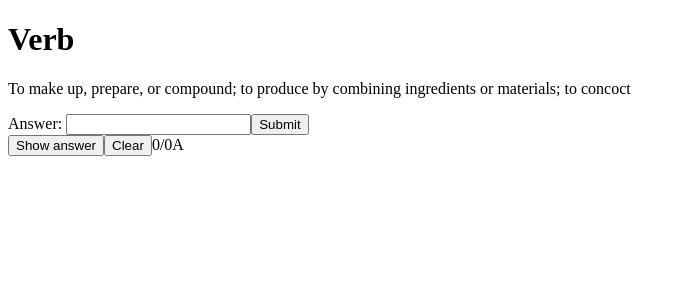
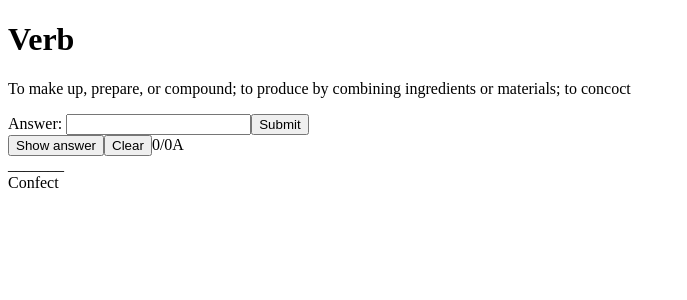
Before and after one commit to Farchanter/flashcardapp, an Angular app in the folder danger/FlashCardApp/: page / in a window 1280 px wide. Both pictures are taken after a click on the button "Show answer". Shown: the top 300 px of the page, without its empty margins (0-687 px from the left). Built offline with nearby package versions, Linux system fonts and the light colour scheme.

Commit message:
about to start jeopardy

```diff
--- a/danger/FlashCardApp/src/app/app.component.html
+++ b/danger/FlashCardApp/src/app/app.component.html
@@ -6,15 +6,18 @@
 		<span></span>
 		<span></span>
 	</div>
-	<form #userAnswer = "ngForm" (ngSubmit) = "onClickSubmit(userAnswer.value)">
+	<form #userAnswer = "ngForm" (ngSubmit) = "onClickSubmit()" [(ngModel)]="guess" name="guess" ngDefaultControl>
 		Answer:
 		<input type="text" name="text" ngModel/>
 		<input type="submit" id="submit" value="Submit"/>
 	</form>
 	<span></span>
-	<button>Show answer</button>
-	<button>Clear</button>
+	<button (click)="showAnswer = !showAnswer">Show answer</button>
+	<button (click)="userAnswer.setValue({'guess':'', 'text':''})">Clear</button>
 	<span>{{numberRight}}/{{numberGuesses}}</span>
 	<span>{{letterGrade()}}</span>
+    <div>{{blankString}}</div>
 	<div id="wrongAnswerExplainer" *ngIf="isPreviousWrongQuestion === true">*You are being shown this question because you made a mistake on it previously</div>
+    <div *ngIf="showAnswer">{{answerToCurrentQuestion}}</div>
+
 </div>
--- a/danger/FlashCardApp/src/app/app.component.ts
+++ b/danger/FlashCardApp/src/app/app.component.ts
@@ -14,6 +14,24 @@ let popRandomQuestion = function()
 	cat = randomQuestion.category;
 	console.log(atcq);
 };
+
+let assembleBlankString = function()
+{
+    let resultString = '';
+    for (let char of atcq)
+    {
+        if(' ' === char)
+        {
+            resultString += ' ';
+        }
+        else
+        {
+            resultString += '_';
+        }
+    }
+
+    return resultString;
+}
 popRandomQuestion();
 
 @Component({
@@ -22,7 +40,7 @@ popRandomQuestion();
   styleUrls: ['./app.component.css']
 })
 export class AppComponent {
-  title = 'English';
+    title = 'English';
 	currentQuestion = cq;
 	answerToCurrentQuestion = atcq;
 	category = cat;
@@ -30,18 +48,24 @@ export class AppComponent {
     numberGuesses = 0;
     numberRight = 0;
 	json:any = questions;
+    showAnswer = false;
+    guess = '';
+    blankString = assembleBlankString();
 
-	onClickSubmit(data:any)
+	onClickSubmit()
 	{
         this.numberGuesses++;
-		if(this.answerToCurrentQuestion.toUpperCase() === data.text.toUpperCase())
+        console.log(this.guess);
+		if(this.answerToCurrentQuestion.toUpperCase() === this.guess.toUpperCase())
 		{
 			popRandomQuestion();
+            this.blankString = assembleBlankString();
 			this.currentQuestion = cq;
 			this.answerToCurrentQuestion = atcq;
 			this.category = cat;
 			this.isPreviousWrongQuestion = false;
             this.numberRight++;
+            this.showAnswer = false;
 		}
 	}
 
```
